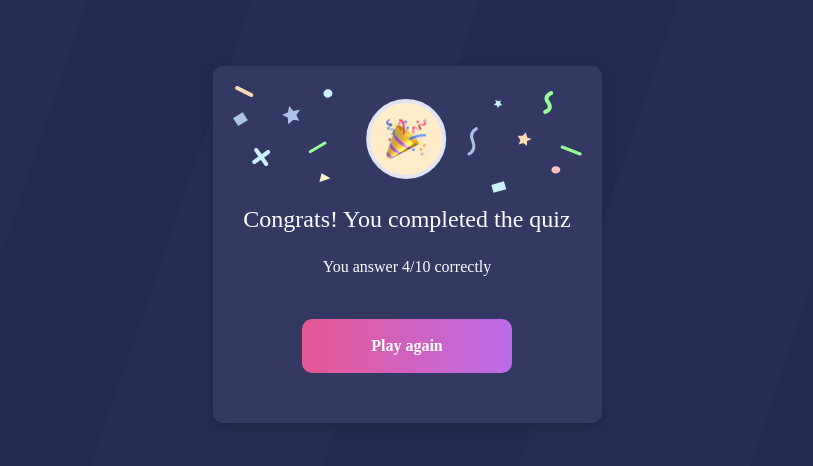
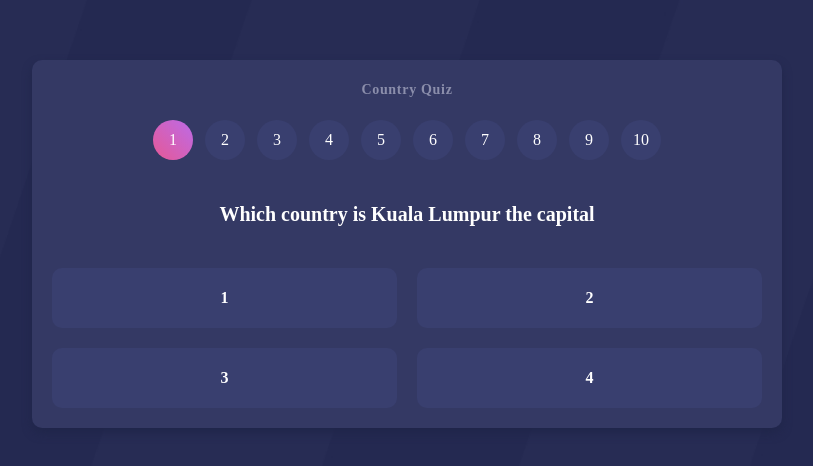
Before and after one commit to LugpDev2022/country-quiz, a React (Vite) app: page / in a window 1280 px wide. Before the commit this address led to /results. Shown: the part 156-622 px from the top of the page, without its empty margins (233-1046 px from the left). Built offline with nearby package versions, Linux system fonts and the light colour scheme; a web font is replaced by a local one.

Commit message:
Correct answers counter

```diff
--- a/src/context/AppContextProvider.tsx
+++ b/src/context/AppContextProvider.tsx
@@ -17,7 +17,7 @@ const AppContextProvider: React.FC<Props> = () => {
     return {
       currentQuestionNumber,
       questionsData: questions,
-      completedQuestions: 10,
+      completedQuestions: 0,
     };
   });
 
--- /dev/null
+++ b/src/lib/countCorrectAnswers.ts
@@ -0,0 +1,12 @@
+import { QuestionData } from '../types';
+
+export const countCorrectAnswers = (questionsData: QuestionData[]): number => {
+  let correct = 0;
+
+  for (let i = 0; i < questionsData.length; i++) {
+    if (questionsData[i].selectedAnswer === questionsData[i].correctAnswer)
+      correct++;
+  }
+
+  return correct;
+};
--- a/src/routes/ResultsPage.tsx
+++ b/src/routes/ResultsPage.tsx
@@ -1,15 +1,19 @@
 import { useContext } from 'react';
+import { Navigate } from 'react-router';
+
 import { AppContext } from '../context/AppContext';
+import { countCorrectAnswers } from '../lib/countCorrectAnswers';
 import { AppContextType } from '../types';
-import { Navigate } from 'react-router';
 import { questions } from '../questions';
 
 const ResultsPage = () => {
-  const { completedQuestions, handlePlayAgain } = useContext(
+  const { completedQuestions, handlePlayAgain, questionsData } = useContext(
     AppContext
   ) as AppContextType;
 
   if (completedQuestions < questions.length) return <Navigate to='/' />;
+
+  const correctAnswersNumber = countCorrectAnswers(questionsData);
 
   return (
     <main className='main-results'>
@@ -19,7 +23,7 @@ const ResultsPage = () => {
         Congrats! You completed the quiz
       </h1>
 
-      <p className='mb-10'>You answer 4/10 correctly</p>
+      <p className='mb-10'>You answer {correctAnswersNumber}/10 correctly</p>
 
       <button
         className='play-again-btn font-semibold'
```
